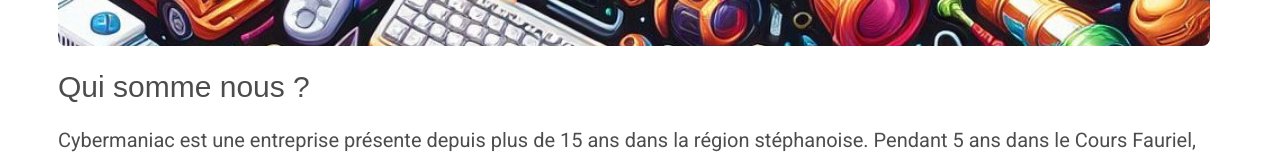
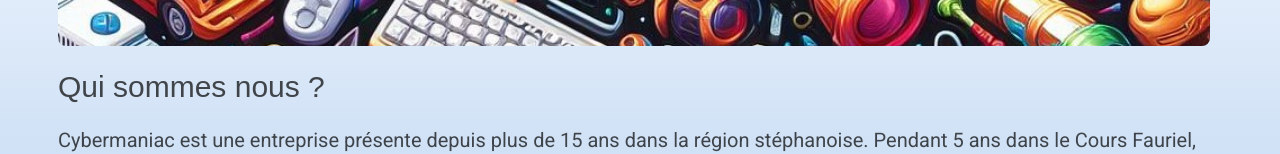
Before and after one commit to quent36987/cybermaniac, a SvelteKit app: page / in a window 1280 px wide. Shown: the part 273-427 px from the top of the page. Built offline with nearby package versions, Linux system fonts and the light colour scheme; no server answers.

Commit message:
fix style

```diff
--- a/src/routes/+page.svelte
+++ b/src/routes/+page.svelte
@@ -78,7 +78,7 @@
         </div>
     </div>
 
-    <div class="line-title">Qui somme nous ?</div>
+    <div class="line-title">Qui sommes nous ?</div>
     <div class="subtitle">
         Cybermaniac est une entreprise présente depuis plus de 15 ans dans la région stéphanoise. Pendant 5 ans dans le Cours Fauriel, puis depuis 2023 à la
         <a href="/plan"> métare </a>
--- a/src/routes/styles.css
+++ b/src/routes/styles.css
@@ -45,8 +45,9 @@
     min-height: 100vh;
     margin: 0;
     background-attachment: fixed;
-	background-color: white;
     background-size: 100vw 100vh;
+
+    background-image: linear-gradient(180deg, #ffffff 0%, #a6c7ee 100%);
 }
 
 h1,
@@ -170,6 +171,7 @@
 .gap-s {
     gap: var(--spacing-s);
 }
+
 .gap-l {
     gap: var(--spacing-l);
 }
```
Lines whose indentation alone changed are shown as unchanged.
